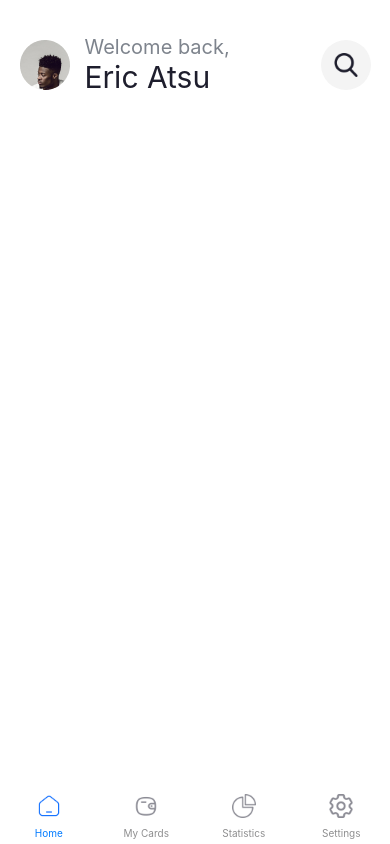
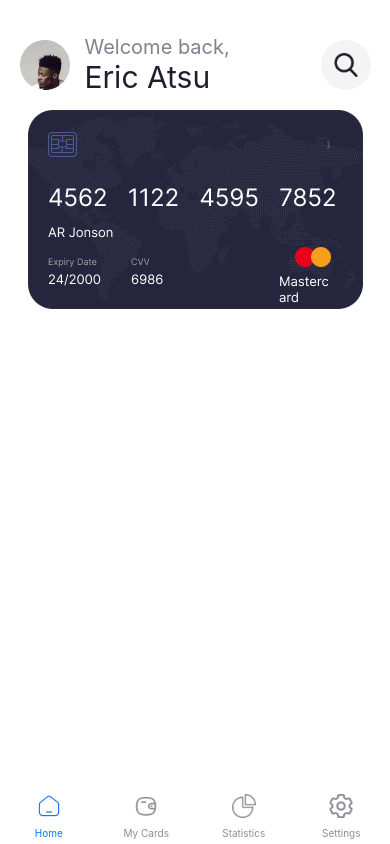
Before and after one commit to favourrr-a/rn-assignment5-11014111, a React Native app: screen /Home in a window 390 px wide. Built offline with nearby package versions, Linux system fonts and the light colour scheme.

Commit message:
Add card to home screen

```diff
--- /dev/null
+++ b/components/home-screen/Card.js
@@ -0,0 +1,12 @@
+import { View, Image } from 'react-native';
+
+import card from '../../assets/card.png';
+import { cardStyles } from '../../styles/home-screen-styles/cardStyles';
+
+export default function Card(){
+    return(
+        <View style = {cardStyles.cardContainer}>
+            <Image source = {card} style = {cardStyles.card}/>
+        </View>
+    );
+}
--- a/screens/HomeScreen.js
+++ b/screens/HomeScreen.js
@@ -3,6 +3,7 @@ import { useContext } from 'react';
 import { AppContext } from '../store/context';
 
 // Custom components
+import Card from '../components/home-screen/Card';
 import ProfileAndSearch from '../components/home-screen/ProfileAndSearch';
 
 // Styles
@@ -18,6 +19,7 @@ export default function HomeScreen() {
     <View style = {appThemedStyle.container}>
       <View style = {homeScreenThemedStyle.container}>
         <ProfileAndSearch />
+        <Card />
       </View>
     </View>
   );
--- /dev/null
+++ b/styles/home-screen-styles/cardStyles.js
@@ -0,0 +1,10 @@
+import { StyleSheet } from 'react-native';
+
+export const cardStyles = StyleSheet.create({
+    cardContainer: {
+        marginTop: 20,
+    },
+    card: {
+        alignSelf: 'center',
+    }
+});
```
